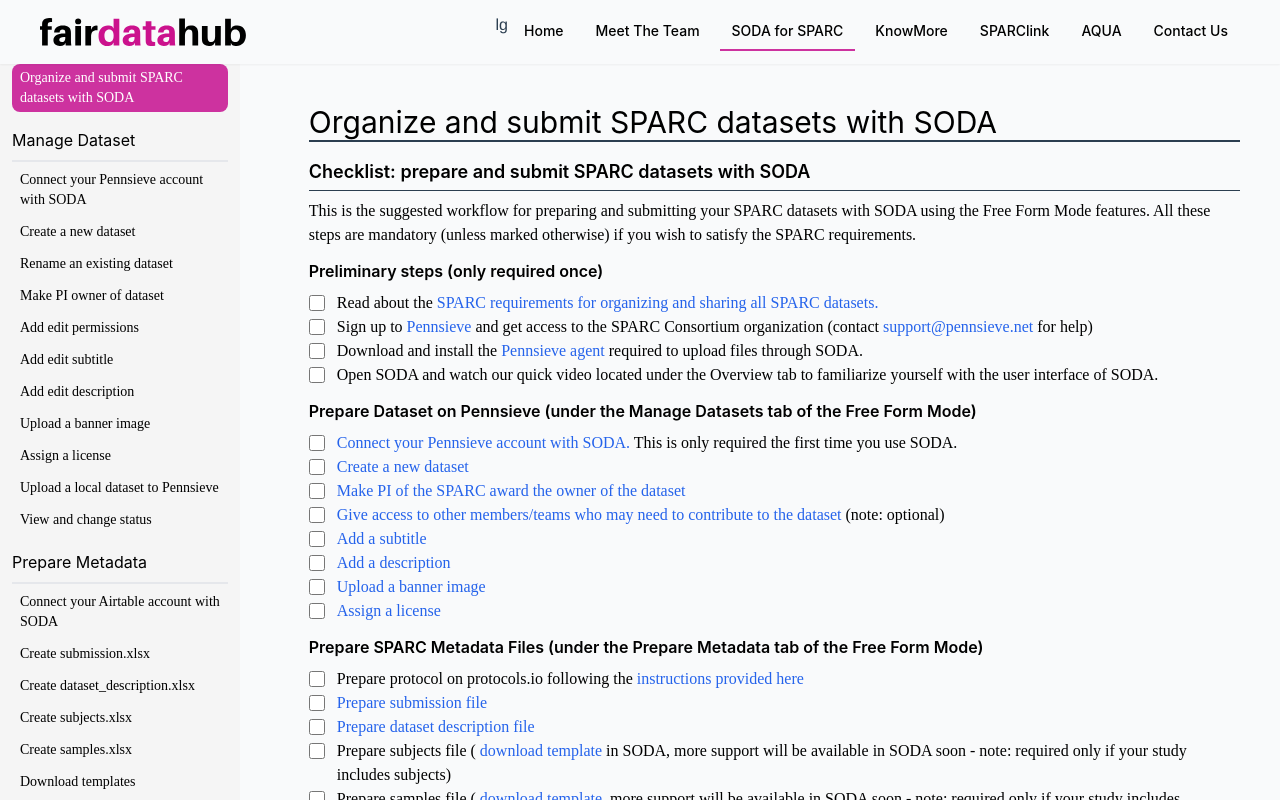
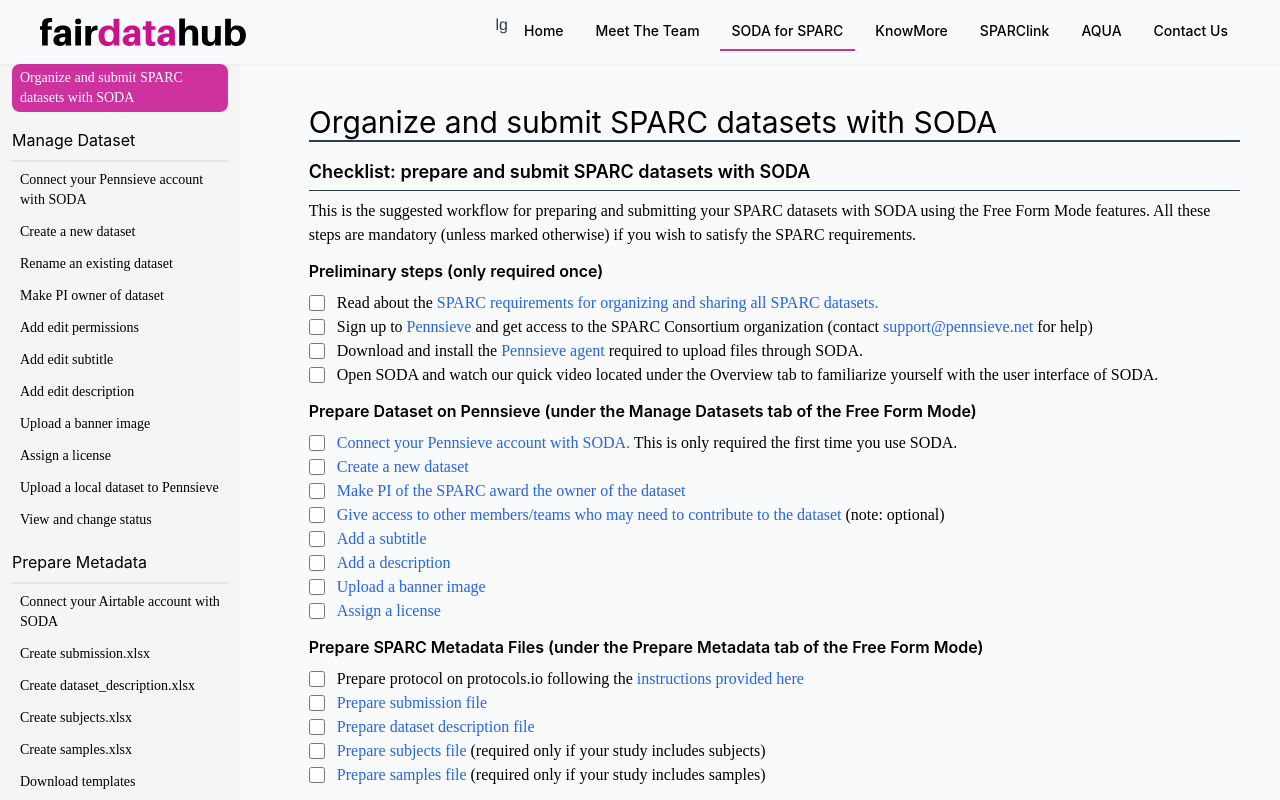
Before and after one commit to fairdataihub/fairdataihub.org, a Vue app: page /sodaforsparc/docs/Organize-and-submit-SPARC-datasets-with-SODA in a window 1280 px wide. Built offline with nearby package versions, Linux system fonts and the light colour scheme; what @kyvg/vue3-notification would draw is missing.

Commit message:
Changed links for sub/sam

```diff
--- a/src/router/index.js
+++ b/src/router/index.js
@@ -148,7 +148,7 @@ const routes = [
         component: CreateSubjectsxlsx,
       },
       {
-        path: "Create-samples.xlsx",
+        path: "Create-samples-xlsx",
         component: CreateSamplesxlsx,
       },
       {
--- a/src/views/SodaForSparcDocs/SodaForSparcDocs.vue
+++ b/src/views/SodaForSparcDocs/SodaForSparcDocs.vue
@@ -161,7 +161,7 @@ export default {
             },
             {
               subtitle: "Create samples.xlsx",
-              href: "/sodaforsparc/docs/Create-samples.xlsx",
+              href: "/sodaforsparc/docs/Create-samples-xlsx",
             },
             {
               subtitle: "Download templates",
--- a/src/views/SodaForSparcDocs/docs/getting-started/OrganizeSubmit.vue
+++ b/src/views/SodaForSparcDocs/docs/getting-started/OrganizeSubmit.vue
@@ -563,18 +563,8 @@
               />
               <div class="ml-3">
                 <span class="span-content">
-                  <span
-                    class="
-                      text-black
-                      font-asap
-                      dark:text-white
-                      print:text-sm print:dark:text-black
-                    "
-                  >
-                    Prepare subjects file (</span
-                  >
                   <router-link
-                    to="/sodaforsparc/docs/Download-templates"
+                    to="/sodaforsparc/docs/Create-subjects-xlsx"
                     class="hover:underline text-blue-600 dark:text-blue-400"
                   >
                   <span
@@ -583,7 +573,7 @@
                       print:text-sm print:text-black print:dark:text-black
                     "
                   >
-                      download template
+                    Prepare subjects file
                   </span>
                 </router-link>
                 <span
@@ -594,8 +584,7 @@
                     print:text-sm print:dark:text-black
                   "
                 >
-                    in SODA, more support will be available in SODA soon - note:
-                    required only if your study includes subjects)
+                  (required only if your study includes subjects)
                 </span>
                 </span>
               </div>
@@ -609,6 +598,19 @@
               />
               <div class="ml-3">
                 <span class="span-content">
+                  <router-link
+                    to="/sodaforsparc/docs/Create-samples-xlsx"
+                    class="hover:underline text-blue-600 dark:text-blue-400"
+                  >
+                  <span
+                    class="
+                      font-asap
+                      print:text-sm print:text-black print:dark:text-black
+                    "
+                  >
+                    Prepare samples file
+                </span>
+                </router-link>
                 <span
                   class="
                     text-black
@@ -617,30 +619,7 @@
                     print:text-sm print:dark:text-black
                   "
                 >
-                    Prepare samples file (</span
-                  >
-                  <router-link
-                    to="/sodaforsparc/docs/Download-templates"
-                    class="hover:underline text-blue-600 dark:text-blue-400"
-                  >
-                    <span
-                      class="
-                        font-asap
-                        print:text-sm print:text-black print:dark:text-black
-                      "
-                    >
-                      download template</span
-                    >
-                  </router-link>
-                  <span
-                    class="
-                      text-black
-                      dark:text-white
-                      font-asap
-                      print:text-sm print:dark:text-black
-                    "
-                    >, more support will be available in SODA soon - note:
-                    required only if your study includes samples)
+                  (required only if your study includes samples)
                 </span>
                 </span>
               </div>
```
Lines whose indentation alone changed are shown as unchanged.
